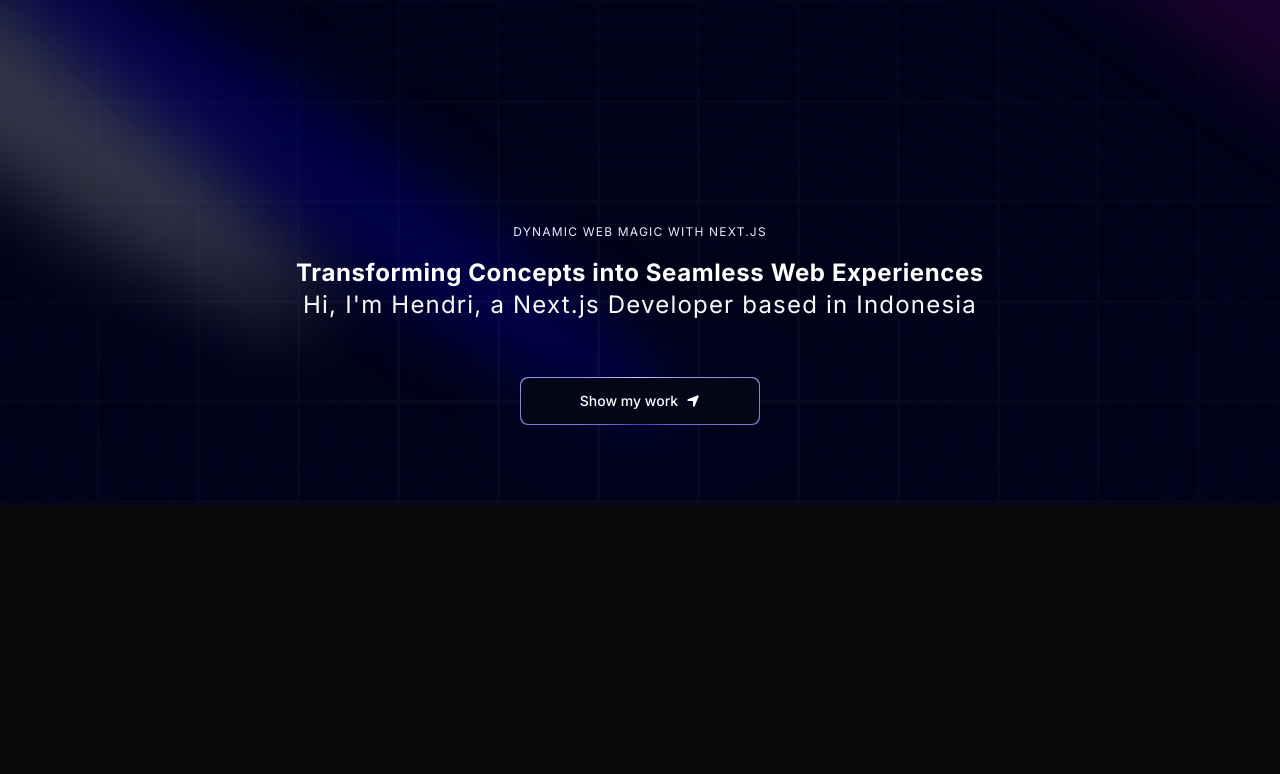
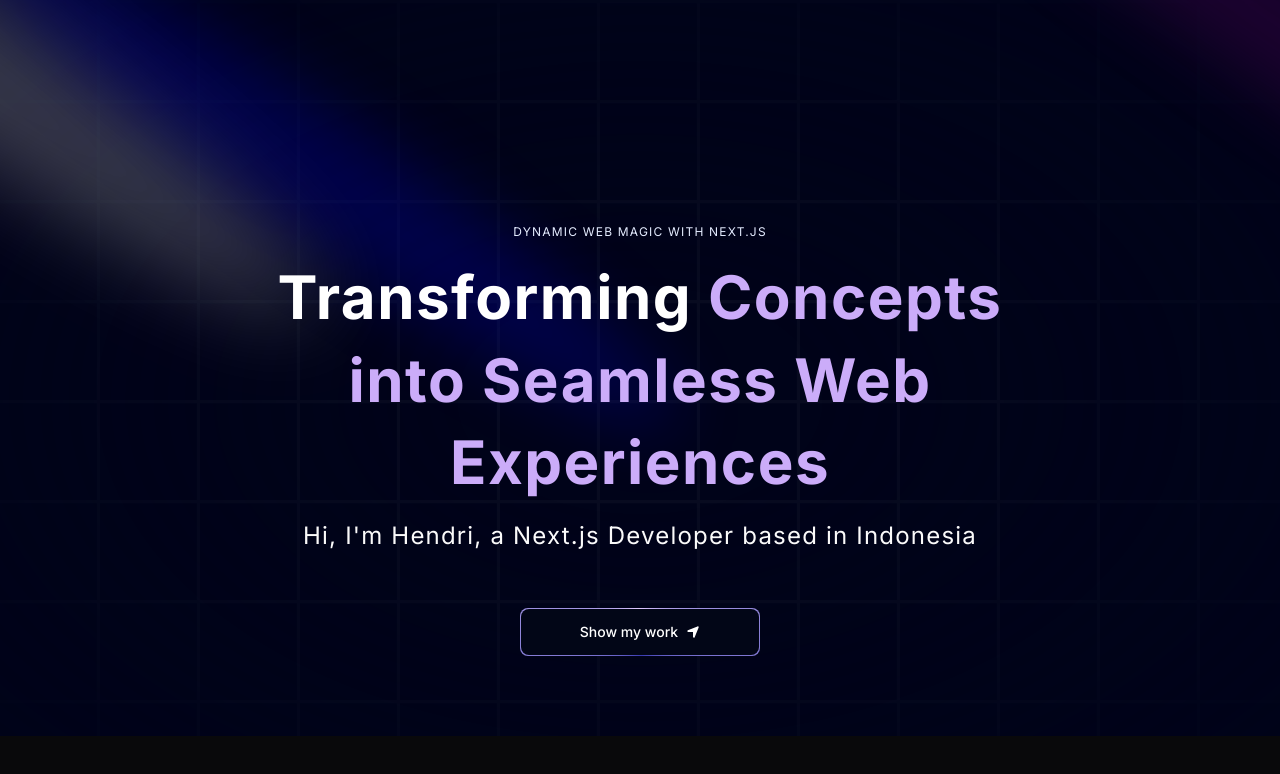
Before and after one commit to MHendriF/portfolio-motion, a Next.js app: page / in a window 1280 px wide. Shown: the top 774 px of the page. Built offline with nearby package versions, Linux system fonts and the light colour scheme.

Commit message:
add ShimmerButton

```diff
--- /dev/null
+++ b/components/ui/ShimmerButton.tsx
@@ -0,0 +1,27 @@
+import React from "react";
+
+type ShimmerButtonProps = {
+  title: string;
+  icon: React.ReactNode;
+  position: "left" | "right";
+  handleClick?: () => void;
+  otherClasses?: string;
+};
+
+export default function ShimmerButton({
+  title,
+  icon,
+  position,
+  handleClick,
+  otherClasses,
+}: ShimmerButtonProps) {
+  return (
+    <button
+      className={`inline-flex h-12 animate-shimmer items-center justify-center rounded-md border border-slate-800 bg-[linear-gradient(110deg,#000103,45%,#1e2631,55%,#000103)] bg-[length:200%_100%] px-6 font-medium text-slate-400 transition-colors focus:outline-none focus:ring-2 focus:ring-slate-400 focus:ring-offset-2 focus:ring-offset-slate-50 ${otherClasses}`}
+    >
+      {position === "left" && icon}
+      {title}
+      {position === "right" && icon}
+    </button>
+  );
+}
--- a/components/ui/TextGenerateEffect.tsx
+++ b/components/ui/TextGenerateEffect.tsx
@@ -32,7 +32,9 @@
           return (
             <motion.span
               key={word + idx}
-              className="dark:text-white text-black opacity-0"
+              className={`${
+                idx > 0 ? "text-purple" : "dark:text-white text-black "
+              } opacity-0`}
             >
               {word}{" "}
             </motion.span>
@@ -44,8 +46,8 @@
 
   return (
     <div className={cn("font-bold", className)}>
-      <div className="mt-4">
-        <div className=" dark:text-white text-black text-2xl leading-snug tracking-wide">
+      <div className="my-4">
+        <div className=" dark:text-white text-black leading-snug tracking-wide">
           {renderWords()}
         </div>
       </div>
```
